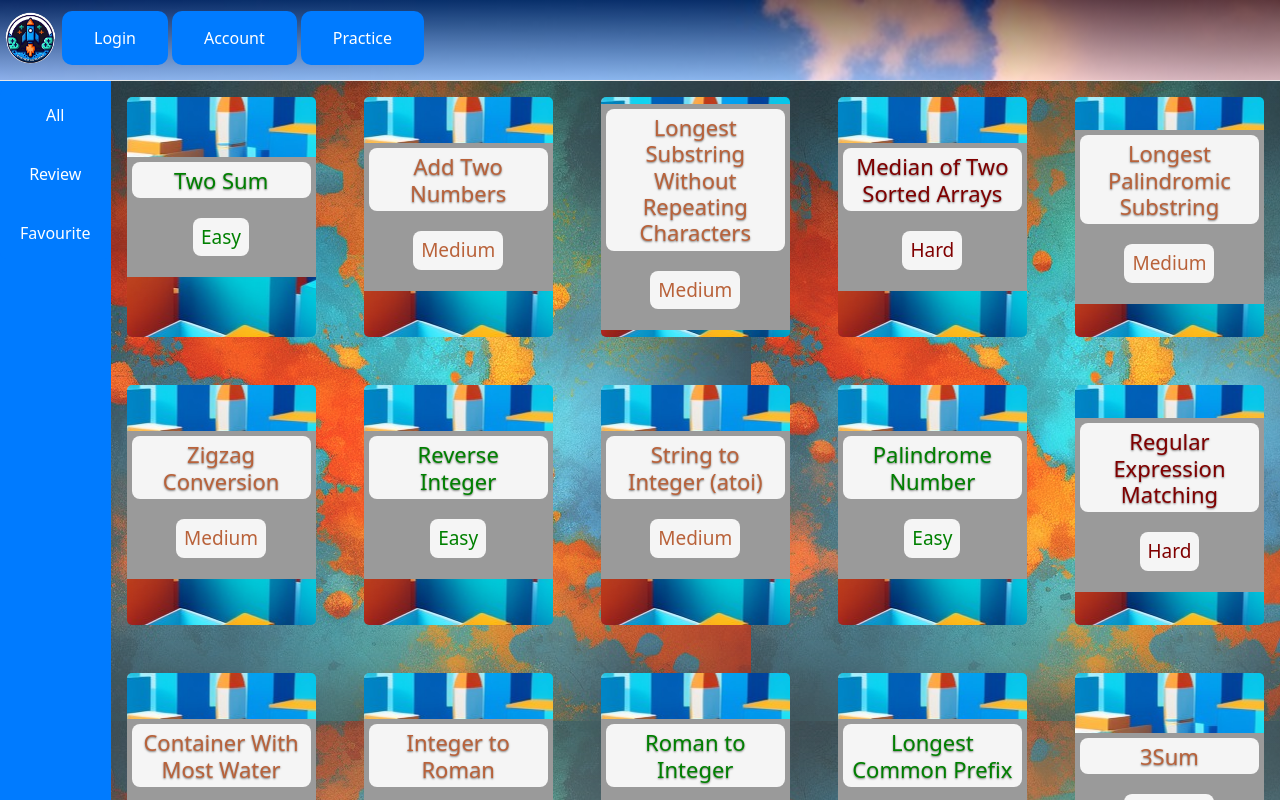
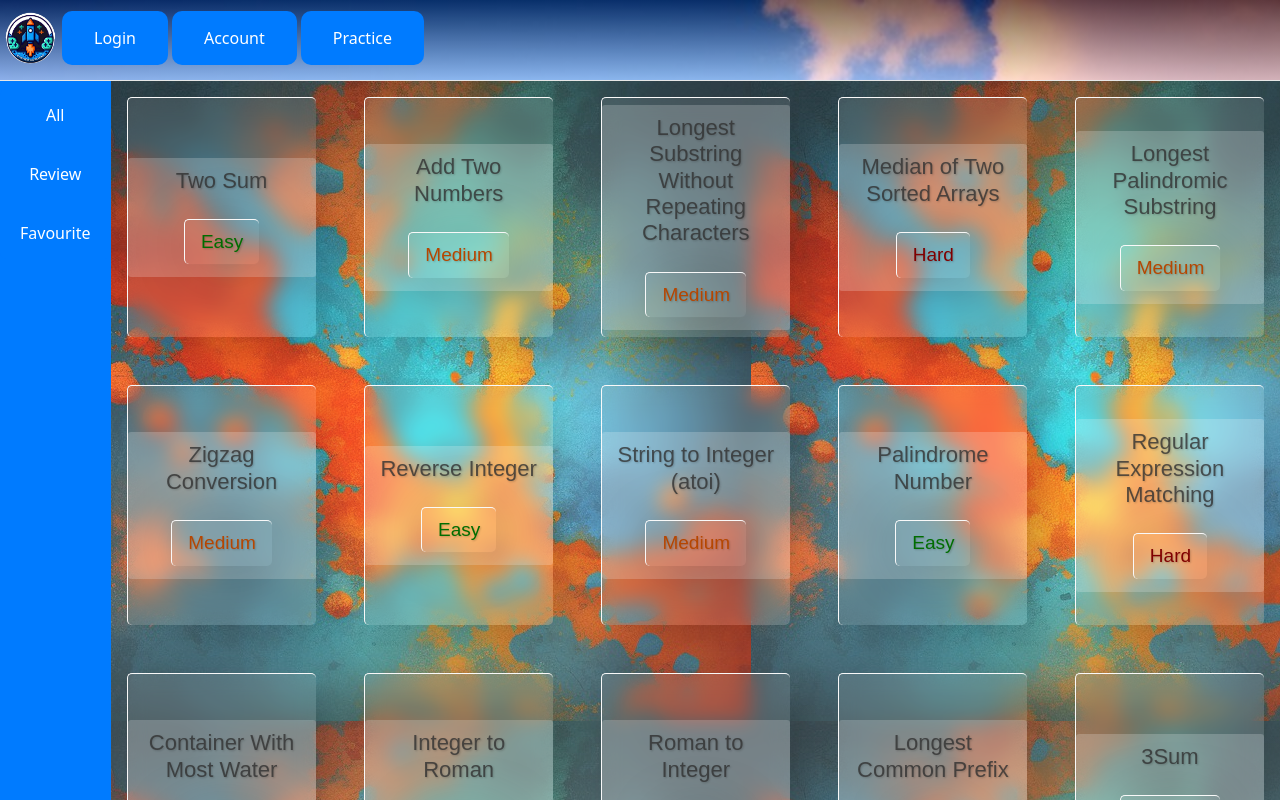
Before and after one commit to DreadlockDrew/igefrontend, a React (Create React App) app: page /practice in a window 1280 px wide. Shown: the top 800 px of the page. Built offline with nearby package versions, Linux system fonts and the light colour scheme; no server answers.

Commit message:
card css

```diff
--- a/src/css/HomePage.css
+++ b/src/css/HomePage.css
@@ -40,7 +40,7 @@
 h2 {
   color:#fff;
   font-size:3em;
-  text-shadow: 0 1px 2px rgba(0,0,0,0.5);
+  text-shadow: 1px 1px 2px rgba(20, 20, 20, 0.2);
   margin:0 0 20px;
 }
 
--- a/src/css/ProblemCard.css
+++ b/src/css/ProblemCard.css
@@ -6,16 +6,18 @@
     justify-content: center;
     flex: 0 0 auto;
     max-width: 300px;
-    /* height: 250px; */
     color: #000000;
     margin: 16px;
-    background-size: cover;
-    background: #ffffff url('../../public/images/blockycity.png') no-repeat center;
+    background: rgba(255,255,255,.1);
+    border-left: 1px solid #f9f9f9;
+    border-top: 1px solid #f9f9f9;
+    backdrop-filter: blur(10px);
+    box-shadow: 20px 20px 40px -6px rgba(0,0,0,0.2);
     transition:
-            transform .5s ease-in-out,
-            color .5s ease-in-out,
-            border-radius .5s ease-in-out,
-            background .5s ease-in-out;
+            transform .4s ease-in-out,
+            color .4s ease-in-out,
+            border-radius .4s ease-in-out,
+            background .4s ease-in-out;
 
 }
 
@@ -28,18 +30,14 @@
 .problem-card:hover {
     transform: scale(1.05);
     border-radius: 20px;
-
-    background: linear-gradient(
-            rgba(255, 255, 255, 0.0),
-            rgba(255, 255, 255, 1.0)
-    ),
-    url('../../public/images/blockycity2.png');
+    background: rgba(255,255,255,.3);
 }
 
 .inner-card {
     padding: 5px;
     margin: 5px;
-    background-color: rgb(154, 154, 154);
+    border-radius: 3px;
+    background: rgba(255,255,255,.2);
     width: 100%;
     display: flex;
     flex-direction: column;
@@ -49,11 +47,11 @@
 
 .problem-card h2,
 .problem-card p {
+    font-family: 'Montserrat', sans-serif;
     padding-inline: .5rem;
     font-size: 22px;
     text-align: center;
-    color: #101010;
-    background-color: rgba(255, 255, 255, .9);
+    color: #313131c9;
     border-radius: 8px;
     padding-block: 5px;
     width: 100%;
@@ -62,24 +60,35 @@
 .problem-card p {
     font-size: 19px;
     width: fit-content;
+    background: transparent;
+    padding: .5rem 1rem;
+    margin-bottom: .5rem;
+    border: none;
+    border-left: 1px solid #f9f9f9;
+    border-top: 1px solid #f9f9f9;
+    border-radius: 5px;
+    backdrop-filter: blur(100px);
+    box-shadow: 4px 4px 60px rgba(0,0,0,0.2);
+    font-weight: 500;
+    transition: all 0.2s ease-in-out;
+    text-shadow: 1px 1px 2px rgba(0,0,0,0.2);
+
 }
 
-.problem-card:hover h2,
-.problem-card:hover p {
-    background-color: rgba(255, 255, 255, 0.89);
+/* .problem-card h2.Easy, */
+.problem-card p.Easy
+{
+    color: rgb(0, 109, 0);
 }
 
-.problem-card h2.Easy,
-.problem-card p.Easy {
-    color: green;
+/* .problem-card h2.Medium, */
+.problem-card p.Medium
+{
+    color: rgb(182, 70, 0);
 }
 
-.problem-card h2.Medium,
-.problem-card p.Medium {
-    color: rgb(185, 98, 58);
-}
-
-.problem-card h2.Hard,
-.problem-card p.Hard {
+/* .problem-card h2.Hard, */
+.problem-card p.Hard
+{
     color: maroon;
 }
```
